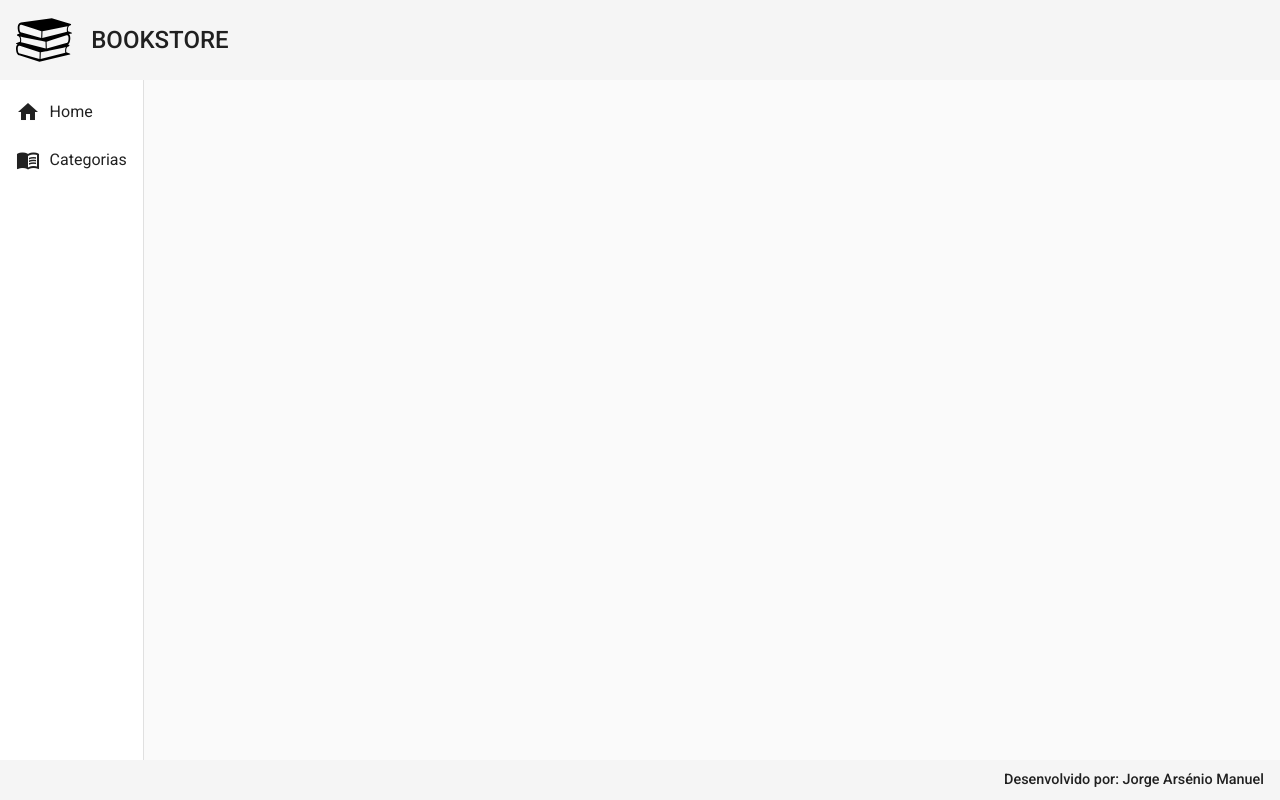
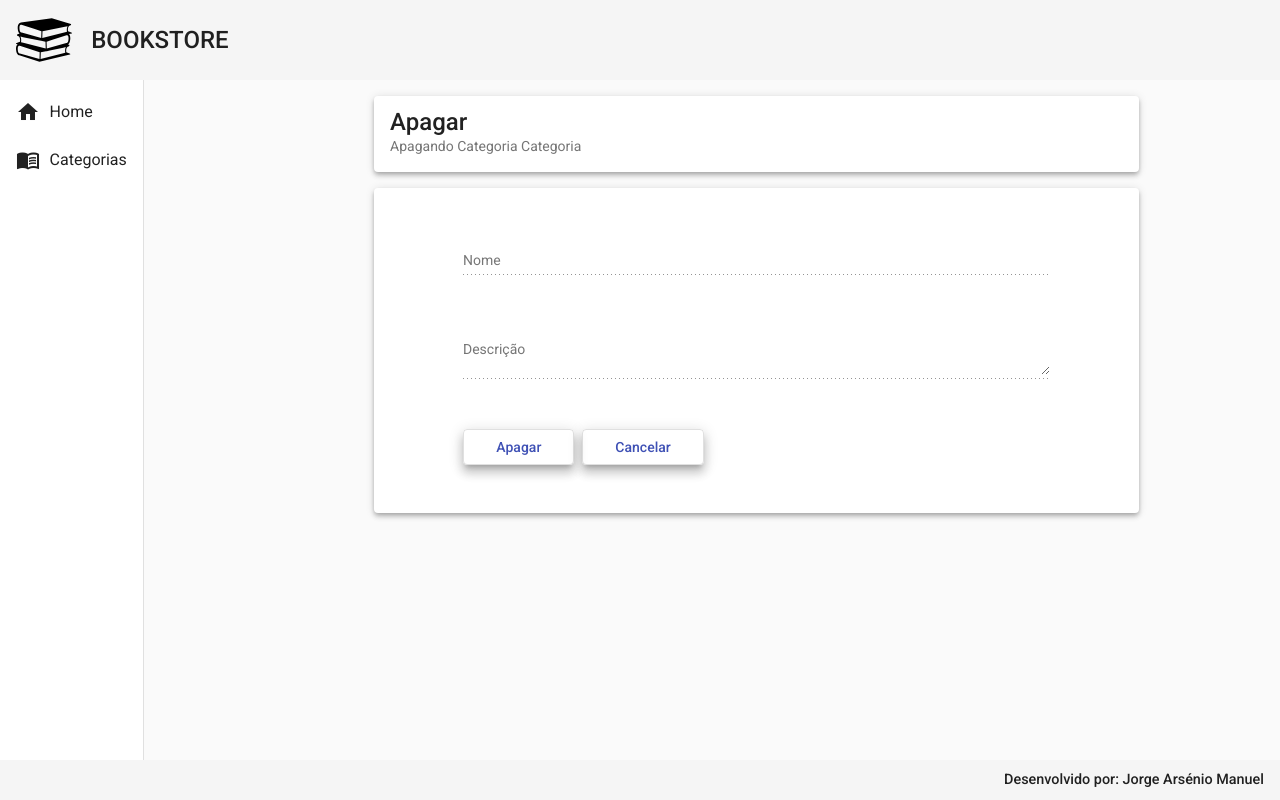
Before and after one commit to Jorge97-YZY/bookstore-front, an Angular app: page /categorias/delete/1 in a window 1280 px wide. Before the commit this address led to /. Built offline with nearby package versions, Linux system fonts and the light colour scheme; no server answers.

Commit message:
Choose: Função FindById.

```diff
--- a/src/app/app.module.ts
+++ b/src/app/app.module.ts
@@ -25,6 +25,7 @@ import { NavComponent } from './components/template/nav/nav.component';
 import { HomeComponent } from './components/views/home/home.component';
 import { CategoriaReadComponent } from './components/views/categoria/categoria-read/categoria-read.component';
 import { CategoriaCreateComponent } from './components/views/categoria/categoria-create/categoria-create.component';
+import { CategoriaDeleteComponent } from './components/views/categoria/categoria-delete/categoria-delete.component';
 
 
 @NgModule({
@@ -35,7 +36,8 @@ import { CategoriaCreateComponent } from './components/views/categoria/categoria
     NavComponent,
     HomeComponent,
     CategoriaReadComponent,
-    CategoriaCreateComponent
+    CategoriaCreateComponent,
+    CategoriaDeleteComponent
   ],
   imports: [
     BrowserModule,
--- /dev/null
+++ b/src/app/components/views/categoria/categoria-delete/categoria-delete.component.css
@@ -0,0 +1,30 @@
+.cadastro{
+    width: 70%;
+    margin: 1rem auto;
+}
+.cadastro_form{
+    width: 70%;
+    margin: 1rem auto;
+}
+
+form{
+    text-align: center;
+    width: 80%;
+    margin: 2rem auto 0 auto;
+}
+
+.form{
+    width: 100%;
+    margin-top: 2rem;
+}
+.buttons{
+    margin-top: 2rem;
+    width: 100%;
+    text-align: start;
+}
+button{
+    margin-right: .5rem;
+    padding-right: 2rem;
+    padding-left: 2rem;
+    margin-bottom: 2rem;
+}
--- /dev/null
+++ b/src/app/components/views/categoria/categoria-delete/categoria-delete.component.html
@@ -0,0 +1,27 @@
+<mat-card class="cadastro mat-elevation-z4" >
+    <mat-card-title class="title"> Apagar</mat-card-title>
+    <mat-card-subtitle class="subtitle"> Apagando Categoria Categoria</mat-card-subtitle>
+</mat-card>
+
+<mat-card class="cadastro_form mat-elevation-z4" >
+
+    <form  [formGroup]="formCategoria">
+
+        <mat-form-field class="form">
+            <mat-label>Nome</mat-label>
+            <input matInput type="text" id="nome" name="nome" [value]="categoria.nome"  disabled >
+        </mat-form-field>
+
+        <mat-form-field class="form">
+            <mat-label>Descrição</mat-label>
+            <textarea matInput type="text" id="descricao" name="descricao" [value]="categoria.descricao"   disabled></textarea>
+        </mat-form-field>
+
+        <div class="buttons">
+            <button class="mat-elevation-z8" mat-stroked-button color="primary" >Apagar</button>
+            <button class="mat-elevation-z8" mat-stroked-button color="primary" (click)="oncancel()">Cancelar</button>
+        </div>
+
+    </form>
+
+</mat-card>
--- /dev/null
+++ b/src/app/components/views/categoria/categoria-delete/categoria-delete.component.ts
@@ -0,0 +1,51 @@
+import { Categoria } from './../categoria.model';
+import { CategoriaService } from './../categoria.service';
+import { Component, OnInit } from '@angular/core';
+import { ActivatedRoute, Params, Router } from '@angular/router';
+import { FormGroup, Validators, FormBuilder } from '@angular/forms';
+
+@Component({
+  selector: 'app-categoria-delete',
+  templateUrl: './categoria-delete.component.html',
+  styleUrls: ['./categoria-delete.component.css']
+})
+export class CategoriaDeleteComponent implements OnInit {
+
+  formCategoria!: FormGroup;
+  categoria: Categoria ={
+    id: '',
+    nome: '',
+    descricao: ''
+  }
+  constructor(
+    private service: CategoriaService,
+    private fb: FormBuilder,
+    private route: ActivatedRoute,
+    private router: Router
+  ) { }
+
+  ngOnInit(): void {
+    this.createForm();
+    this.categoria.id = this.route.snapshot.paramMap.get('id')!;
+    this.findById();
+  }
+
+ findById():void{
+   this.service.findById(this.categoria.id!).subscribe((resposta)=>{
+    this.categoria = resposta;
+    console.log(this.categoria);
+   });
+ }
+
+ createForm() {
+  this.formCategoria = this.fb.group({
+    nome: ['', Validators.required],
+    descricao: ['', Validators.required]
+  })
+}
+
+oncancel():void{
+  this.router.navigate(['categorias']);
+}
+
+}
--- a/src/app/components/views/categoria/categoria-read/categoria-read.component.html
+++ b/src/app/components/views/categoria/categoria-read/categoria-read.component.html
@@ -51,7 +51,7 @@
             <a class="edit" href="#">
                 <i class="material-icons">edit</i>
             </a>
-            <a class="delete" href="#">
+            <a class="delete" routerLink="delete/{{ row.id }}">
                 <i class="material-icons">delete</i>
             </a>
         </td>
--- a/src/app/components/views/categoria/categoria.model.ts
+++ b/src/app/components/views/categoria/categoria.model.ts
@@ -1,5 +1,5 @@
 export interface Categoria{
-    id?: String;
-    nome: String;
-    descricao: String;
+    id?: string;
+    nome: string;
+    descricao: string;
 }
--- a/src/app/components/views/categoria/categoria.service.ts
+++ b/src/app/components/views/categoria/categoria.service.ts
@@ -19,6 +19,12 @@ export class CategoriaService {
     private _snack: MatSnackBar
   ) { }
 
+  findById(id: string):Observable<Categoria>{
+    const url = `${this.baseUrl}/categorias/${id}`;
+    return this.http.get<Categoria>(url);
+
+  }
+
   findAll():Observable<Categoria[]>{
     const url = `${this.baseUrl}/categorias`;
     return this.http.get<Categoria[]>(url);
```
Also changed, not shown: src/app/app-routing.module.ts (+6 -2 lines).
